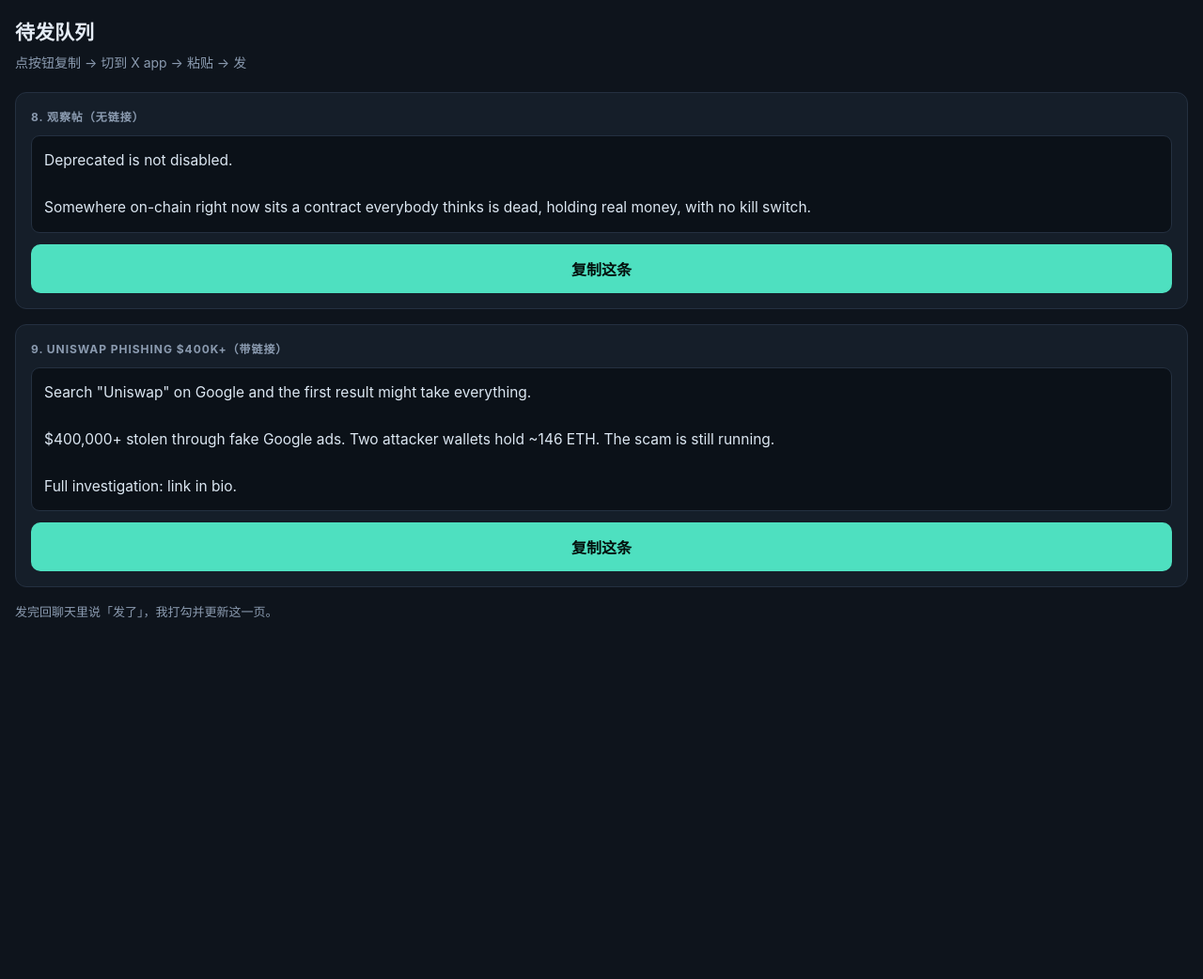
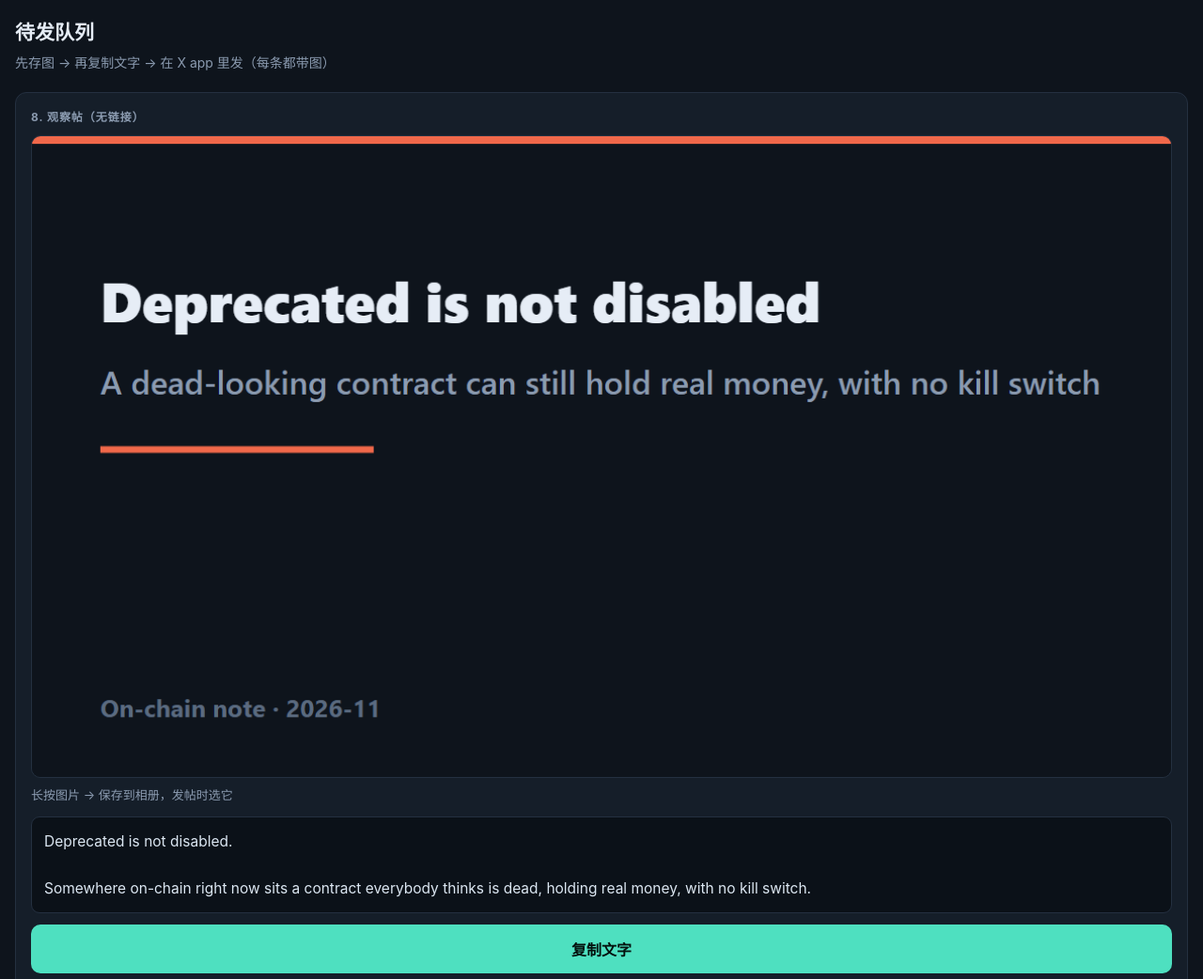
Before and after one commit to qanzhi111/qanzhi111.github.io, a plain HTML site: page q/w7k2/index.html in a window 1280 px wide. Shown: the top 1042 px of the page at 94% size. Before the commit the page ends 800 px from the top, so only its background shows below. Drawn offline with Linux system fonts and the light colour scheme.

Commit message:
x: queue page now shows the card image per post

```diff
--- a/q/w7k2/index.html
+++ b/q/w7k2/index.html
@@ -11,6 +11,8 @@
   .sub{color:var(--dim);font-size:14px;margin:0 0 20px}
   .card{background:var(--card);border:1px solid var(--line);border-radius:12px;padding:16px;margin-bottom:16px}
   .label{font-size:12px;letter-spacing:.08em;text-transform:uppercase;color:var(--dim);margin-bottom:10px;font-weight:700}
+  .imgnote{color:var(--dim);font-size:13px;margin:-4px 0 12px}
+  .imgnote.warn{color:#F0684A}
   pre{margin:0;white-space:pre-wrap;word-break:break-word;font:15.5px/1.62 -apple-system,BlinkMacSystemFont,"Segoe UI",sans-serif;background:#0B1118;border:1px solid var(--line);border-radius:9px;padding:13px;color:#DCE7F2}
   button{margin-top:12px;width:100%;padding:14px;border:0;border-radius:10px;background:var(--accent);color:#04120E;font-size:16px;font-weight:800;font-family:inherit}
   button:active{opacity:.8}
@@ -19,22 +21,24 @@
 </style></head>
 <body>
 <h1>待发队列</h1>
-<p class="sub">点按钮复制 → 切到 X app → 粘贴 → 发</p>
+<p class="sub">先存图 → 再复制文字 → 在 X app 里发（每条都带图）</p>
 <div class="card">
   <div class="label">8. 观察帖（无链接）</div>
+  <img src="https://qanzhi111.github.io/img/x/q8-deprecated.png" alt="" style="width:100%;border-radius:10px;border:1px solid var(--line);display:block;margin-bottom:12px"><div class="imgnote">长按图片 → 保存到相册，发帖时选它</div>
   <pre id="t1">Deprecated is not disabled.
 
 Somewhere on-chain right now sits a contract everybody thinks is dead, holding real money, with no kill switch.</pre>
-  <button onclick="copy('t1', this)">复制这条</button>
+  <button onclick="copy('t1', this)">复制文字</button>
 </div>
 <div class="card">
   <div class="label">9. Uniswap Phishing $400K+（带链接）</div>
+  <img src="https://qanzhi111.github.io/img/x/q9-uniswap-phish.png" alt="" style="width:100%;border-radius:10px;border:1px solid var(--line);display:block;margin-bottom:12px"><div class="imgnote">长按图片 → 保存到相册，发帖时选它</div>
   <pre id="t2">Search &quot;Uniswap&quot; on Google and the first result might take everything.
 
 $400,000+ stolen through fake Google ads. Two attacker wallets hold ~146 ETH. The scam is still running.
 
 Full investigation: link in bio.</pre>
-  <button onclick="copy('t2', this)">复制这条</button>
+  <button onclick="copy('t2', this)">复制文字</button>
 </div>
 <p class="hint">发完回聊天里说「发了」，我打勾并更新这一页。</p>
 <script>
```
Also changed, not shown: img/x/q8-deprecated.png (added), img/x/q8-deprecated.svg (added), img/x/q9-uniswap-phish.png (added), img/x/q9-uniswap-phish.svg (added).
